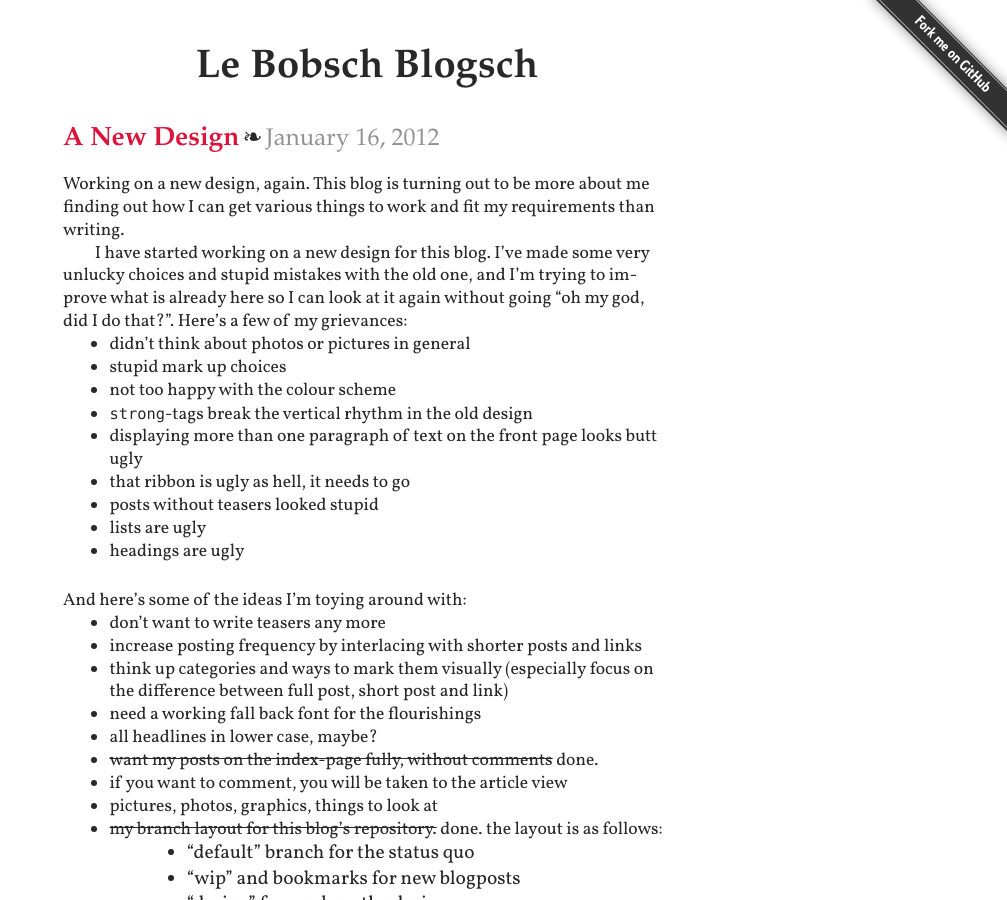
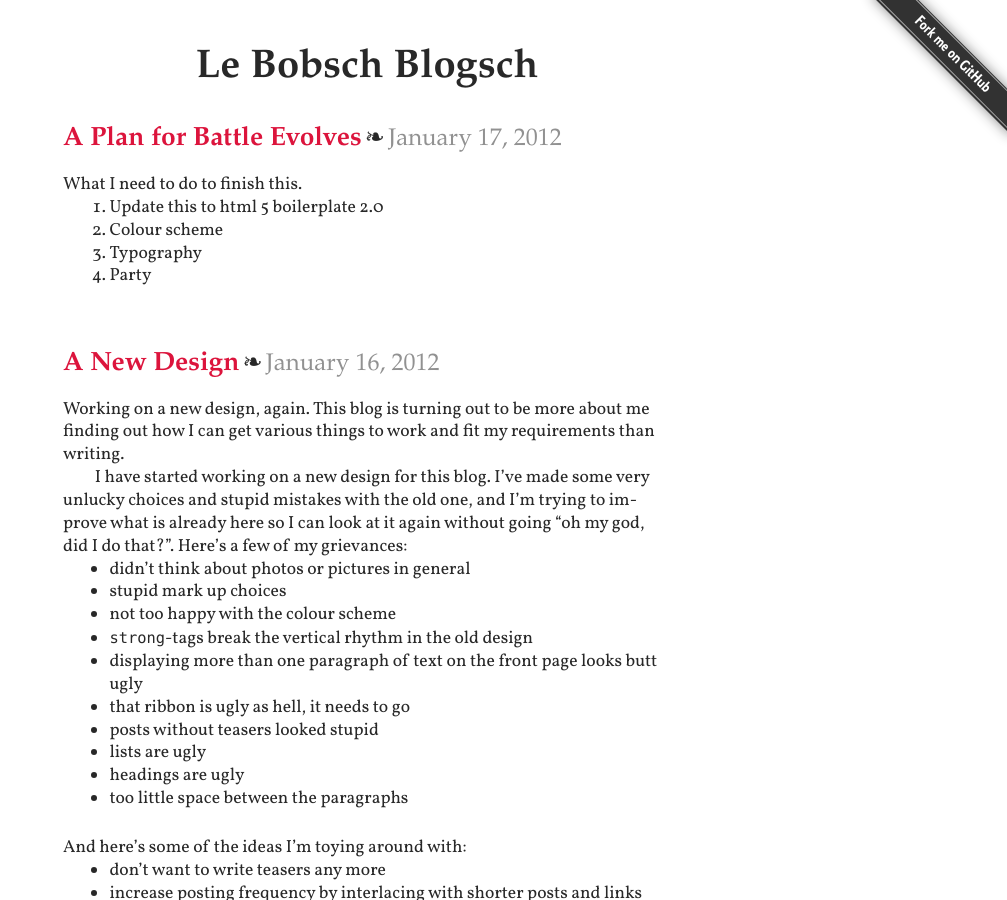
Before and after one commit to bobschi/lebobs.ch, a Jekyll site: the page built from index.md, in a window 1280 px wide and 900 px high. Shown: the whole window, without its empty margins (273-1280 px from the left). Built offline with Jekyll 4.4.1, drawn with Linux system fonts in a browser that asks for light colours; nearby versions of some CDN libraries; some web fonts are replaced; Markdown is read by kramdown in place of the engine named in the settings.

Commit message:
last touches to the new design post as well as a followup post with the battle plan

```diff
--- a/_posts/2012-01-16-a-new-design.md
+++ b/_posts/2012-01-16-a-new-design.md
@@ -17,6 +17,7 @@ I have started working on a new design for this blog. I've made some very unluck
 * posts without teasers looked stupid
 * lists are ugly
 * headings are ugly
+* too little space between the paragraphs
 
 And here's some of the ideas I'm toying around with:
 
--- /dev/null
+++ b/_posts/2012-01-17-a-plan-for-battle.md
@@ -0,0 +1,11 @@
+---
+layout: post
+title: A Plan for Battle Evolves
+category: meta
+teaser: What I need to do to finish this.
+---
+
+1. Update this to html 5 boilerplate 2.0
+2. Colour scheme
+3. Typography
+4. Party
```
